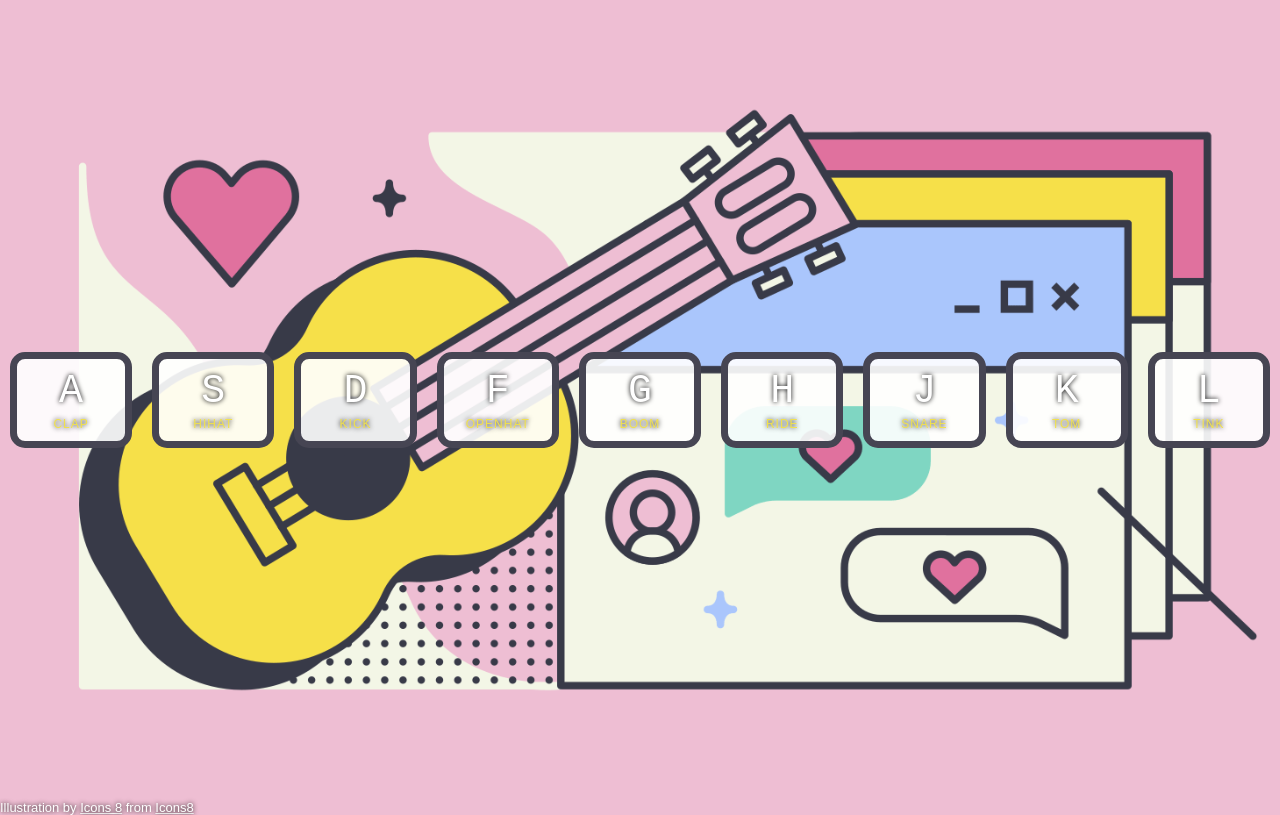
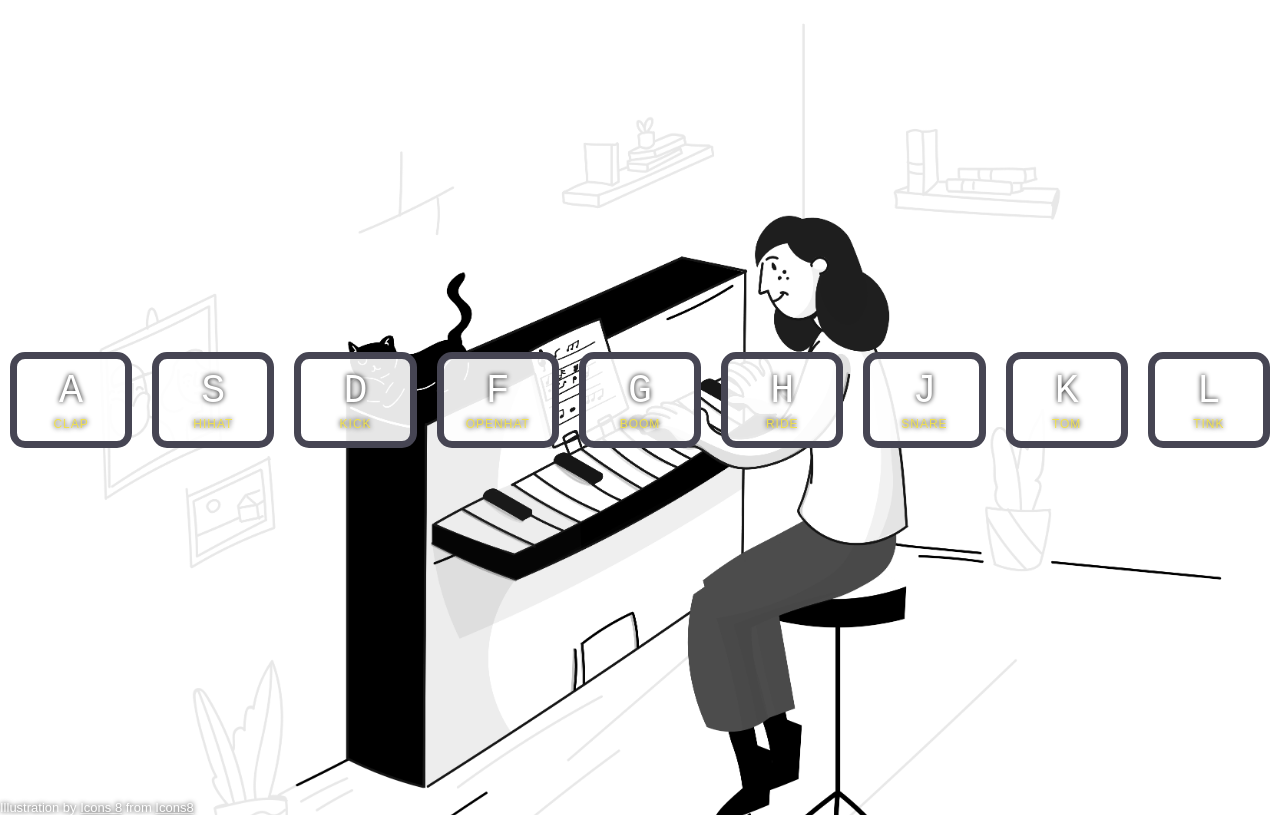
Before and after one commit to mreimler/drumkit, a plain HTML site: page index.html in a window 1280 px wide. Drawn offline with Linux system fonts and the light colour scheme.

Commit message:
Update background img in CSS

```diff
--- a/style.css
+++ b/style.css
@@ -1,6 +1,6 @@
 html {
   font-size: 10px;
-  background: url(romantic-relationships.png) bottom center;
+  background: url(pixeltrue-learning.png) bottom center;
   background-size: cover;
   background-attachment: fixed;
 }
```
Also changed, not shown: pixeltrue-learning.png (added), 1 other file.
